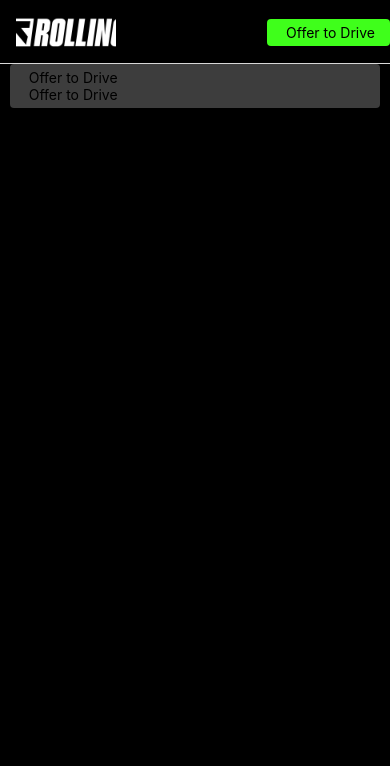
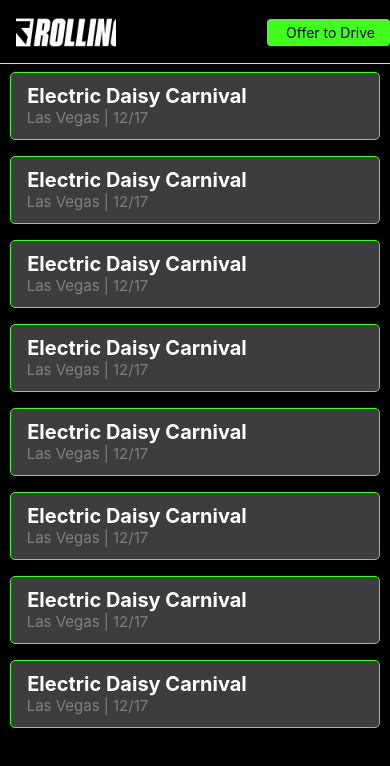
Before and after one commit to tannerjames711/sv, a React Native app: screen / in a window 390 px wide. Shown: the top 766 px of the page. Built offline with nearby package versions, Linux system fonts and the light colour scheme.

Commit message:
event listing stuff

```diff
--- a/App.js
+++ b/App.js
@@ -7,16 +7,36 @@
 import Offer from './Offer.js'
 
 const Stack = createNativeStackNavigator();
+const eventData = {
+  eventname: "Electric Daisy Carnival",
+  location: "Las Vegas",
+  date: "12/17"
+
+}
+
+
+function EventPost() {
+  const navigation = useNavigation();
+  return(
+    <Pressable style={styles.eventListing} onPress={() => navigation.navigate("Listing") }>
+      <Text style={styles.name}> {eventData.eventname}</Text>
+      <Text style={styles.sub}> {eventData.location} | {eventData.date}</Text>
+    </Pressable>
+  )
+}
 
 
 function HomeScreen() {
   return (
     <SafeAreaView style={styles.container}>
-        <Pressable style={styles.eventListing} onPress={() => navigation.navigate("Offer") }>
-        <Text style={styles.text}> Offer to Drive</Text>
-        <Text style={styles.text}> Offer to Drive</Text>
-
-    </Pressable>
+      <EventPost />
+      <EventPost />
+      <EventPost />
+      <EventPost />
+      <EventPost />
+      <EventPost />
+      <EventPost />
+      <EventPost />
       <StatusBar style="auto" />
     </SafeAreaView>
   );
@@ -68,6 +88,17 @@
             }
           }}
             />
+           <Stack.Screen
+          name="Listing"
+          component={Offer}
+          options={{
+            headerTitle: '{eventData.eventname}',
+            headerTintColor: '#fff',
+            headerStyle: {
+              backgroundColor: 'black',
+            }
+          }}
+          />
       </Stack.Navigator>
     </NavigationContainer>
   );
@@ -93,10 +124,25 @@
     alignItems: 'right',
     width: '95%',
     justifyContent: 'right',
-    paddingVertical: 5,
-    paddingHorizontal: 15,
-    borderRadius: 4,
+    padding: '3%',
+    borderRadius: 5,
     elevation: 3,
     backgroundColor: '#3D3D3D',
+    borderColor: '#3FFF1B',
+    borderStyle: 'solid',
+    borderWidth: 1,
+    margin: '2%'
+  },
+  name: {
+    color: 'white',
+    fontSize: 20,
+    fontWeight: 'bold'
+  },
+  sub: {
+    color: 'grey',
+    fontSize: 15,
+    fontWeight: 'normal'
+
+
   }
 });
--- a/Offer.js
+++ b/Offer.js
@@ -16,6 +16,8 @@
   const [number, onChangeNumber] = React.useState('');
   const [addyVal1, onChangeAddy1] = React.useState('');
   const [addyVal2, onChangeAddy2] = React.useState('');
+  const [stateVal, onChangeState] = React.useState('');
+  const [cityVal, onChangeCity] = React.useState('');
   const [value, setValue] = useState(dayjs());
   const [selected, setSelected] = React.useState("");
 
@@ -58,15 +60,15 @@
       />
         <TextInput
         style={styles.input}
-        onChangeText={onChangeAddy2}
-        value={addyVal2}
+        onChangeText={onChangeCity}
+        value={cityVal}
         placeholder="City"
         keyboardType="default"
       />
               <TextInput
         style={styles.input}
-        onChangeText={onChangeAddy2}
-        value={addyVal2}
+        onChangeText={onChangeState}
+        value={stateVal}
         placeholder="State"
         keyboardType="default"
       />
```
Also changed, not shown: Listing.js (added, +9 -0 lines).
